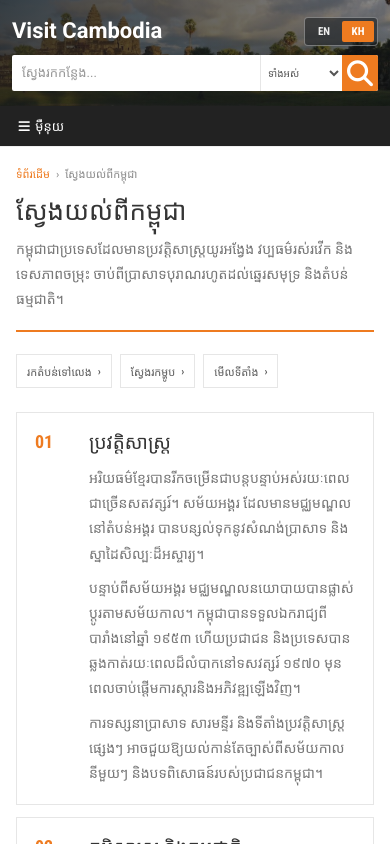
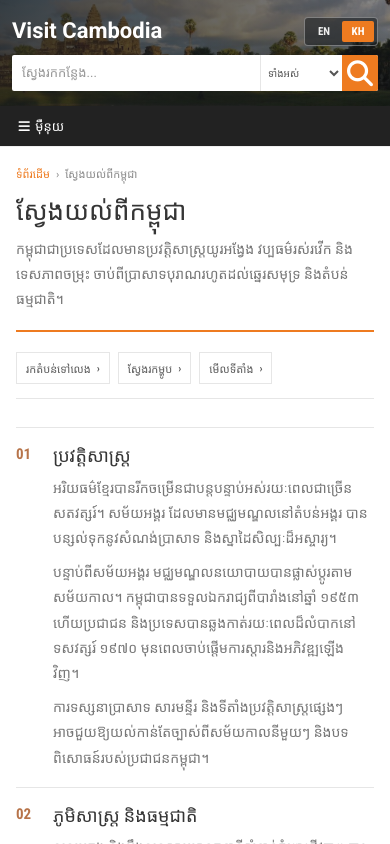
Before and after one commit to sinettork/visite-cambodia, a Next.js app: page /discover in a window 390 px wide. Shown: the top 844 px of the page. Built offline with nearby package versions, Linux system fonts and the light colour scheme; a web font is replaced by a local one.

Commit message:
style: polish home food and discover pages

```diff
--- a/app/site.css
+++ b/app/site.css
@@ -3559,3 +3559,137 @@ main {
     padding: 8px 9px;
   }
 }
+
+
+/* Editorial content polish: keep Home visual, flatten secondary content blocks */
+.site-home .home-spotlight-section {
+  margin-bottom: 30px;
+}
+
+.site-home .home-spotlight-card {
+  min-height: 94px;
+  align-items: center;
+  box-shadow: none;
+  transform: none;
+}
+
+.site-home .home-spotlight-card:hover {
+  box-shadow: none;
+  transform: none;
+}
+
+.site-home .home-featured-section {
+  margin-bottom: 36px;
+}
+
+.site-home .home-regions-section {
+  margin-bottom: 36px;
+}
+
+.site-food .discover-page-heading {
+  margin-bottom: 20px;
+}
+
+.site-food .food-hero-photo {
+  margin-bottom: 25px;
+}
+
+.site-food .food-section {
+  margin-bottom: 34px;
+}
+
+.site-food .food-photo-grid,
+.site-food .food-text-grid {
+  gap: 10px;
+}
+
+.site-food .food-dish {
+  border-color: #ded9d4;
+}
+
+.site-food .food-dish-with-image {
+  box-shadow: none;
+}
+
+.site-food .food-tag {
+  border-top: 1px solid #eee5dc;
+  padding-top: 5px;
+  background: transparent;
+}
+
+.site-food .food-tips-grid {
+  gap: 10px;
+}
+
+.site-food .food-tips-card,
+.site-food .food-dietary-note {
+  background: #faf8f5;
+}
+
+.site-discover .discover-page-heading {
+  margin-bottom: 20px;
+}
+
+.site-discover .discover-actions {
+  margin-bottom: 28px;
+  padding-bottom: 14px;
+  border-bottom: 1px solid var(--border);
+}
+
+.site-discover .discover-actions a {
+  min-height: 32px;
+  padding: 5px 9px;
+}
+
+.site-discover .discover-sections {
+  gap: 0;
+  margin-bottom: 34px;
+}
+
+.site-discover .discover-section {
+  grid-template-columns: 34px minmax(0, 1fr);
+  gap: 12px;
+  padding: 18px 4px 18px 0;
+  border: 0;
+  border-bottom: 1px solid var(--border);
+  background: transparent;
+}
+
+.site-discover .discover-section:first-child {
+  border-top: 1px solid var(--border);
+}
+
+.site-discover .discover-number {
+  padding-top: 1px;
+  color: #b7744a;
+  font-size: 15px;
+}
+
+.site-discover .discover-section h2 {
+  margin-bottom: 8px;
+  font-size: 20px;
+}
+
+.site-discover .discover-place {
+  padding: 13px 14px;
+}
+
+.site-discover .discover-place strong {
+  font-size: 15px;
+}
+
+@media (max-width: 760px) {
+  .site-food .food-dish {
+    min-height: 0;
+  }
+
+  .site-discover .discover-section {
+    grid-template-columns: 28px minmax(0, 1fr);
+    gap: 9px;
+    padding-block: 16px;
+  }
+
+  .site-discover .discover-section h2 {
+    font-size: 18px;
+  }
+}
```
